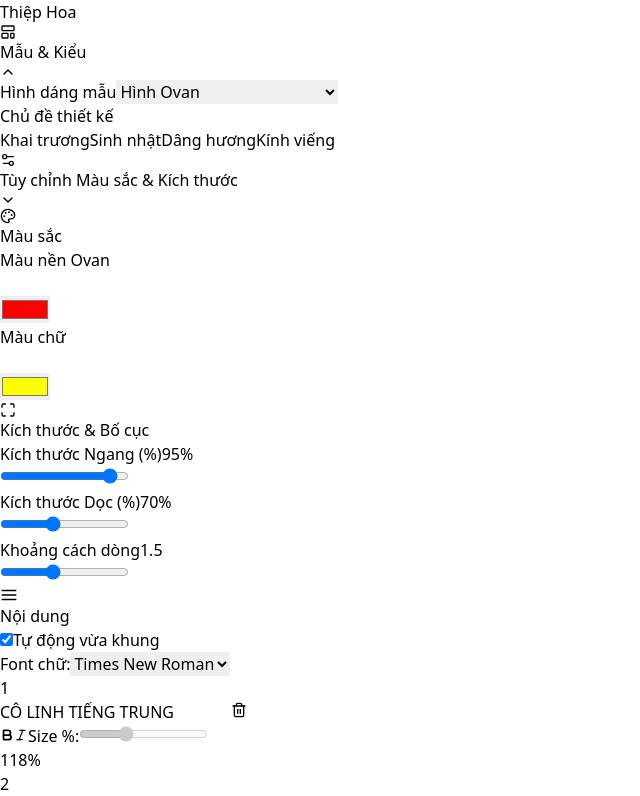
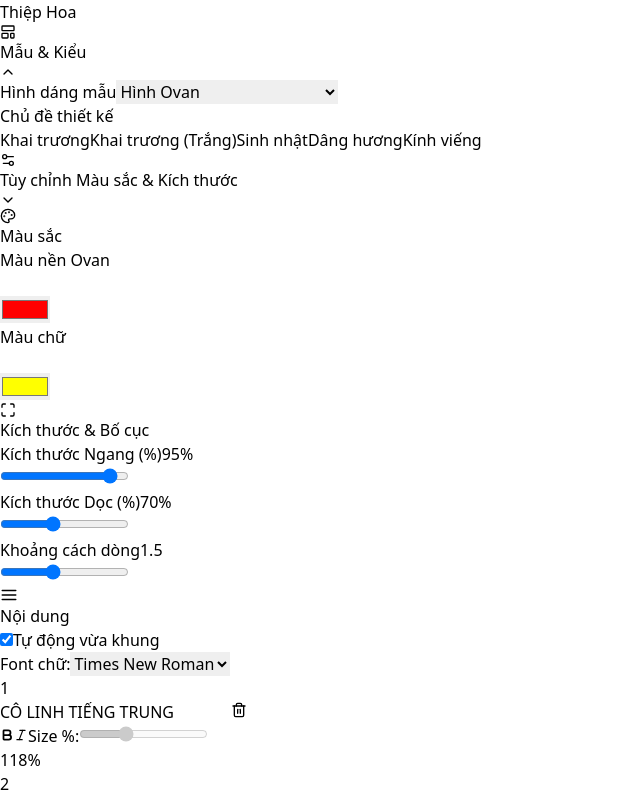
Before and after one commit to tvt253/thiep_hoa, a React (Vite) app: page / in a window 1280 px wide. Shown: the top 796 px of the page, without its empty margins (0-640 px from the left). Built offline with nearby package versions, Linux system fonts and the light colour scheme.

Commit message:
feat: add Khai truong (Trang) theme with red border based on user image

```diff
--- a/src/App.jsx
+++ b/src/App.jsx
@@ -37,6 +37,17 @@ const THEMES = [
       { id: 1, text: 'CÔ LINH TIẾNG TRUNG', scale: 100 },
       { id: 2, text: 'CHÚC MỪNG', scale: 100 },
       { id: 3, text: 'KHAI TRƯƠNG HỒNG PHÁT', scale: 100 }
+    ]
+  },
+  {
+    id: 'khai_truong_trang',
+    name: 'Khai trương (Trắng)',
+    bgColor: '#FFFFFF',
+    textColor: '#FF0000',
+    border: { type: 'single', color: '#FF0000', padding: 4, width: 2 },
+    lines: [
+      { id: 1, text: 'GIA ĐÌNH ANH THÔNG', scale: 100 },
+      { id: 2, text: 'CHÚC MỪNG KHAI TRƯƠNG', scale: 100, isItalic: true }
     ]
   },
   {
```
